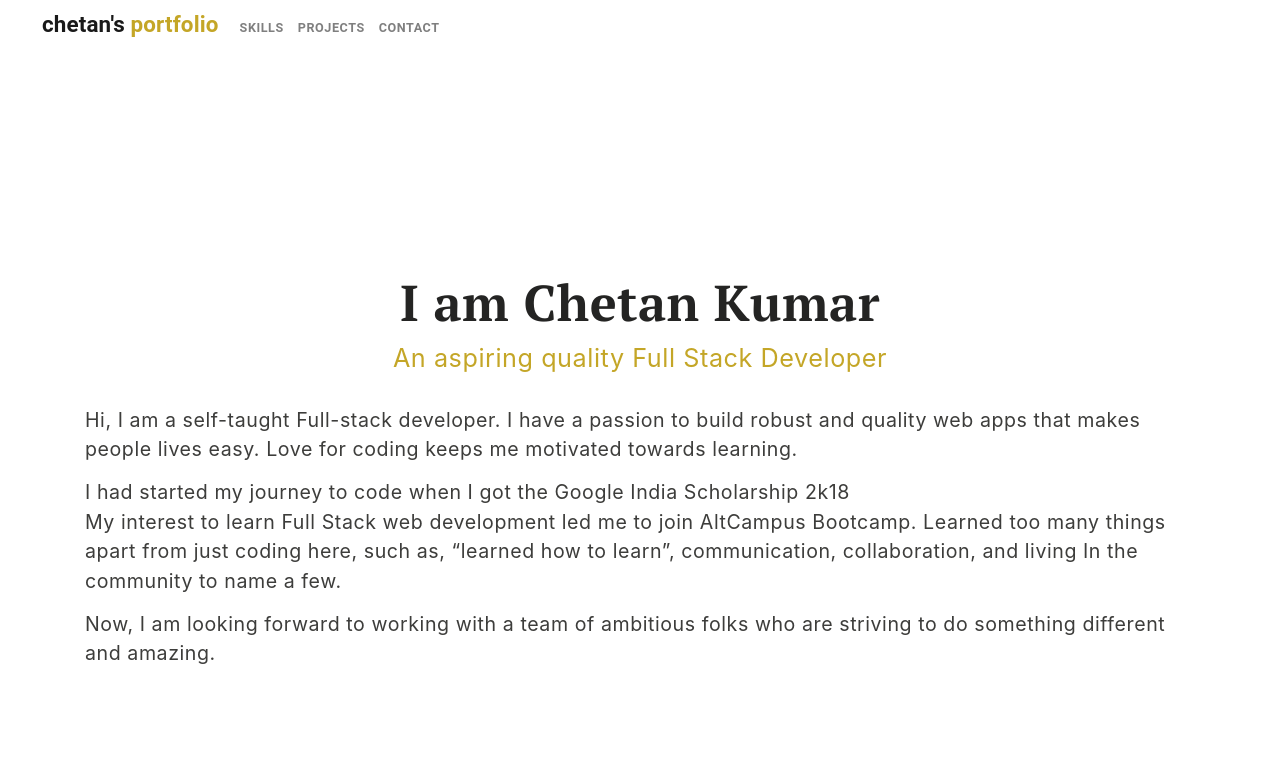
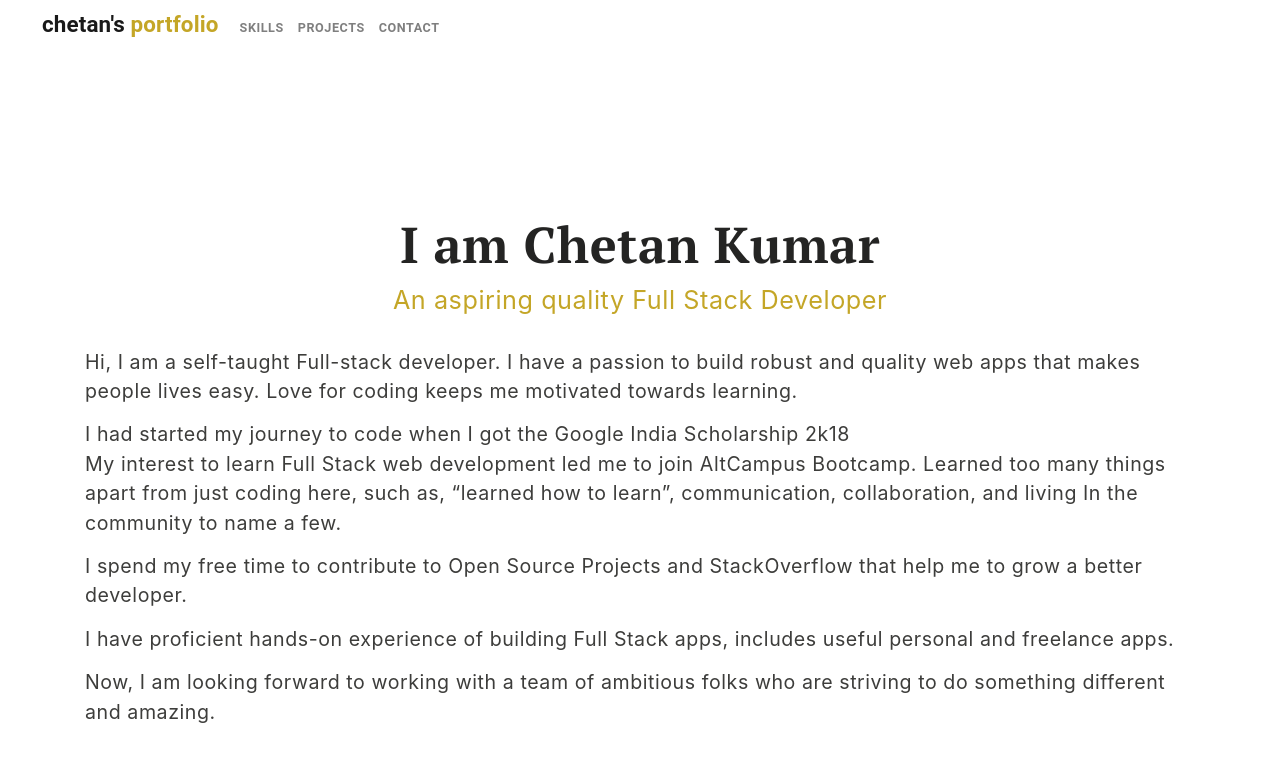
Before and after one commit to Ckbhatia/Basic_portfolio, a React (Create React App) app: page / in a window 1280 px wide. Shown: the top 762 px of the page. Built offline with nearby package versions, Linux system fonts and the light colour scheme.

Commit message:
feat: add intro text

```diff
--- a/src/components/Hero.jsx
+++ b/src/components/Hero.jsx
@@ -30,6 +30,12 @@ export default function Hero() {
                 and living In the community to name a few.
               </p>
               <p className="hero-intro-para third">
+                I spend my free time to contribute to Open Source Projects and StackOverflow that help me to grow a better developer.
+              </p>
+              <p className="hero-intro-para fourth">
+              I have proficient hands-on experience of building Full Stack apps, includes useful personal and freelance apps.
+              </p>
+              <p className="hero-intro-para fifth">
                Now, I am looking forward to working with a team of ambitious
                folks who are striving to do something different and amazing.
               </p>
```
